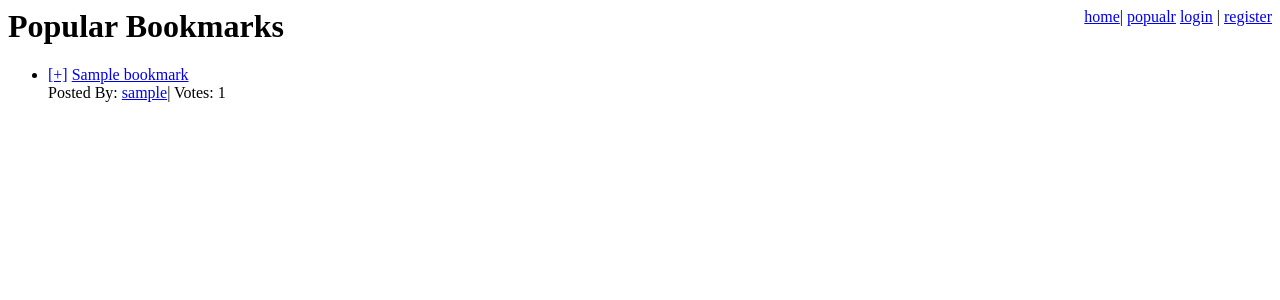
After one commit to lilshady/Django_bookmarks, a Django app: page /popular/ in a window 1280 px wide. The commit adds this page. Shown: the top 300 px of the page. Run offline with Django 3.2, Linux system fonts and the light colour scheme; tables that the repository leaves empty hold one stand-in row (values such as "Sample post"); some libraries are stand-ins or nearby versions.

Commit message:
1.增加了投票功能 2. 增加了浏览最popular标签的功能

```diff
--- a/bookmarks/views.py
+++ b/bookmarks/views.py
@@ -162,3 +162,12 @@ def bookmark_vote_page(request):
     if request.META.has_key('HTTP_REFERER'):
         return HttpResponseRedirect(request.META['HTTP_REFERER'])
     return HttpResponseRedirect('/')
+
+from datetime import datetime,timedelta
+def popular_page(request):
+    today = datetime.today()
+    yesterday = today - timedelta(1)
+    shared_bookmarks = SharedBookmark.objects.filter(date__gt=yesterday)
+    shared_bookmarks =  shared_bookmarks.order_by('-votes')[:10]
+    variables = RequestContext(request,{'shared_bookmarks':shared_bookmarks})
+    return render_to_response('popular_page.html',variables)
--- a/django_bookmarks/urls.py
+++ b/django_bookmarks/urls.py
@@ -41,4 +41,5 @@ urlpatterns = patterns('',
 	#and $.browser is deleted since jquery 1.9, we need a migrated js
 	(r'^save/ajax/tag/autocomplete/$',ajax_tag_autocomplete),
 	(r'^vote/$',bookmark_vote_page),
+	(r'^popular/$',popular_page),
 )
--- a/templates/base.html
+++ b/templates/base.html
@@ -11,6 +11,7 @@
 <body>
   <div id="nav">
     <a href="/">home</a>|
+    <a href="/popular/" >popualr</a>
 	{% if user.is_authenticated %}
 	  <a href="/save/">submit</a>|
 	  <a href="/search/">search</a>|
--- /dev/null
+++ b/templates/popular_page.html
@@ -0,0 +1,6 @@
+{% extends "base.html" %}
+{% block title %}Popular Bookmarks{% endblock%}
+{% block head %}Popular Bookmarks{% endblock %}
+{% block content %}
+  {% include 'shared_bookmark_list.html' %}
+ {% endblock %}
--- a/templates/shared_bookmark_list.html
+++ b/templates/shared_bookmark_list.html
@@ -2,6 +2,7 @@
   <ul class="bookmarks">
   	{% for shared_bookmark in shared_bookmarks %}
   	  <li>
+        <a href="/vote/?id={{shared_bookmark.id}}" class="vote">[+]</a>
   	  	<a href="{{shared_bookmark.bookmark.link.url}}" class="title">
   	  		{{shared_bookmark.bookmark.title|escape}}</a>
   	  	</br>
```
Also changed, not shown: 3 other files.
